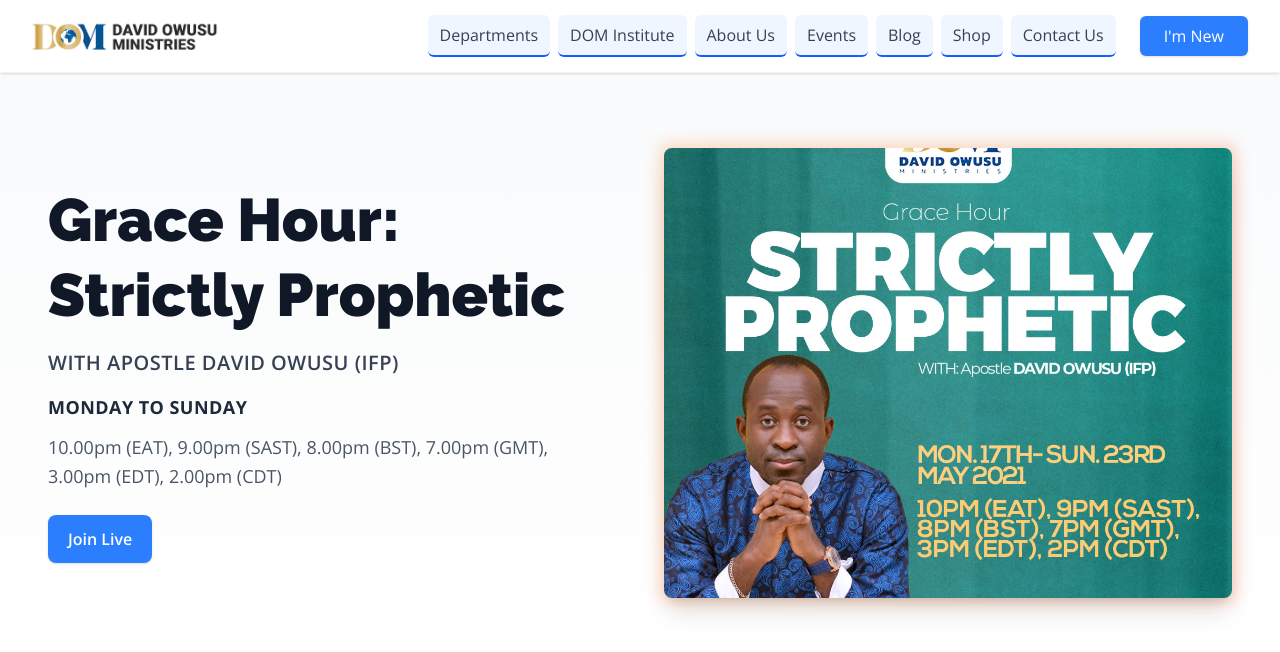
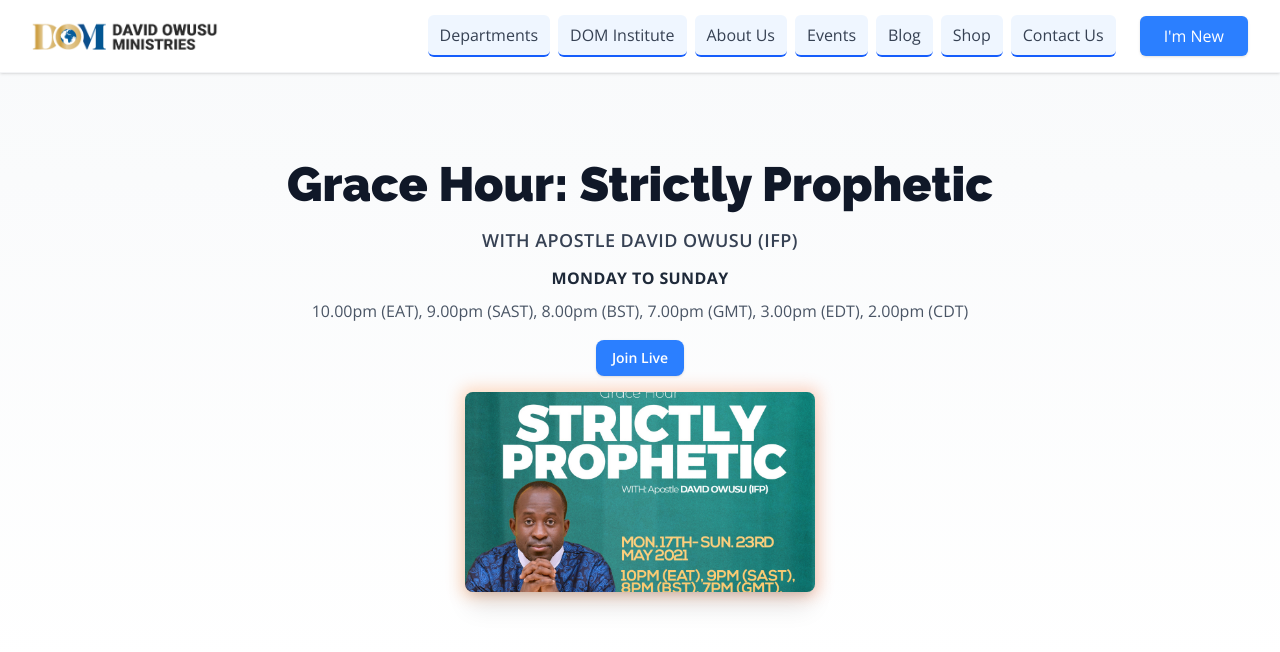
Before and after one commit to aoluoch/dom-web, a React (Vite) app in the folder client/: page / in a window 1280 px wide. Shown: the top 652 px of the page. Built offline with nearby package versions, Linux system fonts and the light colour scheme.

Commit message:
hero section improvement

```diff
--- a/client/src/components/Hero.tsx
+++ b/client/src/components/Hero.tsx
@@ -149,6 +149,60 @@ const Hero = () => {
                     ))}
                   </div>
                 </div>
+              ) : slide.id === 1 ? (
+                /* Special compact layout for Grace Hour slide */
+                <div className="flex flex-col justify-center h-full">
+                  <div className="text-center max-w-4xl mx-auto">
+                    <h1 className="text-xl sm:text-2xl md:text-3xl lg:text-4xl xl:text-5xl font-bold text-gray-900 leading-tight mb-2 sm:mb-3">
+                      {slide.title}
+                    </h1>
+                    {slide.subtitle && (
+                      <p className="text-xs sm:text-sm md:text-base lg:text-lg font-semibold text-gray-700 uppercase tracking-wide mb-2 sm:mb-3">
+                        {slide.subtitle}
+                      </p>
+                    )}
+
+                    {slide.schedule && (
+                      <p className="text-xs sm:text-sm md:text-base font-bold uppercase text-gray-800 tracking-wide mb-1 sm:mb-2">
+                        {slide.schedule}
+                      </p>
+                    )}
+
+                    {slide.times && (
+                      <p className="text-xs sm:text-sm md:text-base text-gray-600 leading-relaxed mb-3 sm:mb-4">
+                        {slide.times}
+                      </p>
+                    )}
+
+                    {slide.buttons && (
+                      <div className="flex flex-col sm:flex-row gap-2 sm:gap-3 justify-center mb-3 sm:mb-4">
+                        {slide.buttons.map((btn, i) => (
+                          <a
+                            key={i}
+                            href={btn.href}
+                            className={`px-3 sm:px-4 py-2 rounded-lg text-xs sm:text-sm font-semibold shadow transition-all duration-200 ${btn.style}`}
+                          >
+                            {btn.label}
+                          </a>
+                        ))}
+                      </div>
+                    )}
+
+                    {/* Grace Hour Image - Compact and centered */}
+                    {slide.img && (
+                      <div className="flex justify-center">
+                        <div className="relative w-full max-w-[200px] sm:max-w-[250px] md:max-w-[300px] lg:max-w-[350px]">
+                          <div className="absolute -inset-1 bg-gradient-to-r from-orange-500 to-orange-600 rounded-lg blur opacity-25"></div>
+                          <img
+                            src={slide.img}
+                            alt={slide.title}
+                            className="relative rounded-lg shadow-xl max-h-[120px] sm:max-h-[150px] md:max-h-[180px] lg:max-h-[200px] w-full object-cover"
+                          />
+                        </div>
+                      </div>
+                    )}
+                  </div>
+                </div>
               ) : (
                 /* Regular layout for other slides */
                 <div className="grid grid-cols-1 lg:grid-cols-2 gap-6 lg:gap-8 xl:gap-12 items-center">
```
